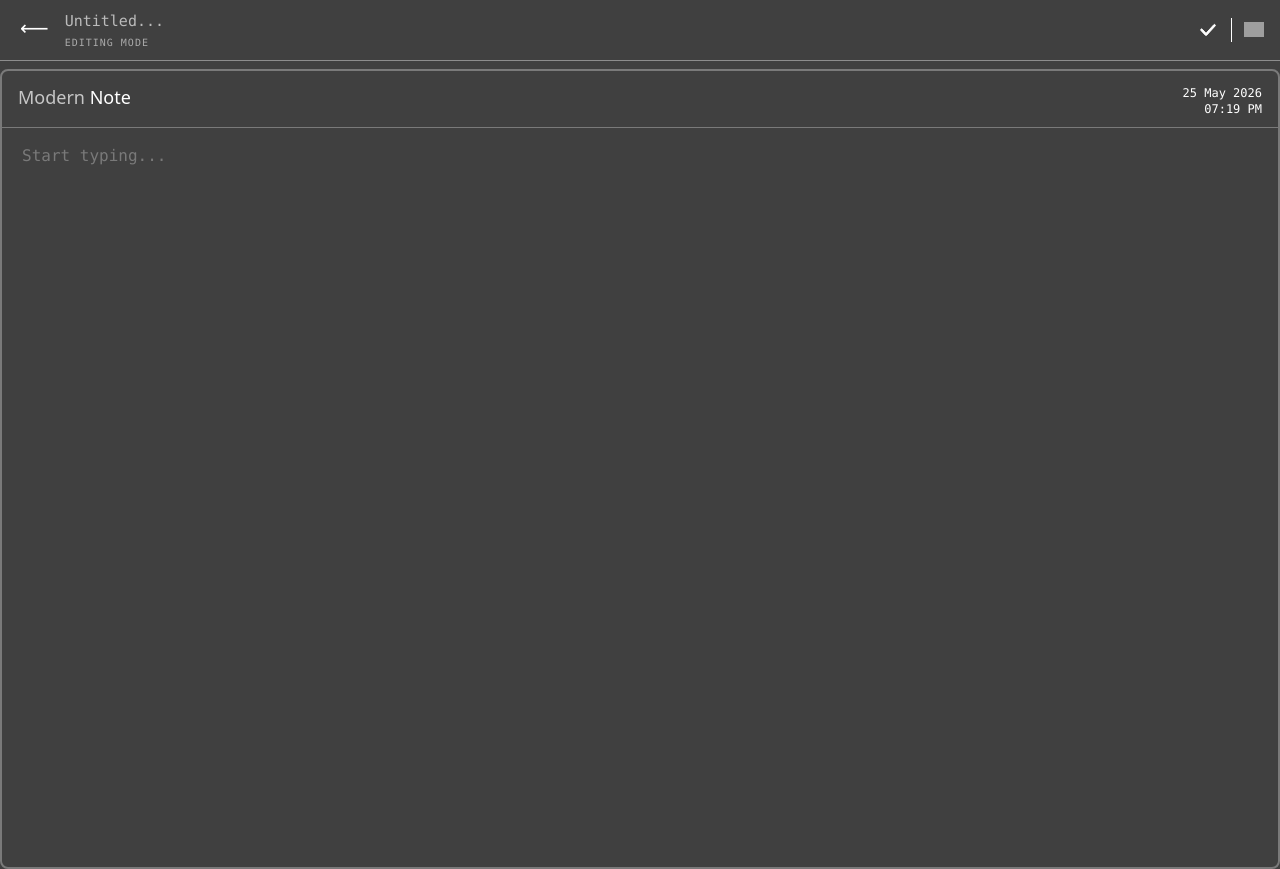
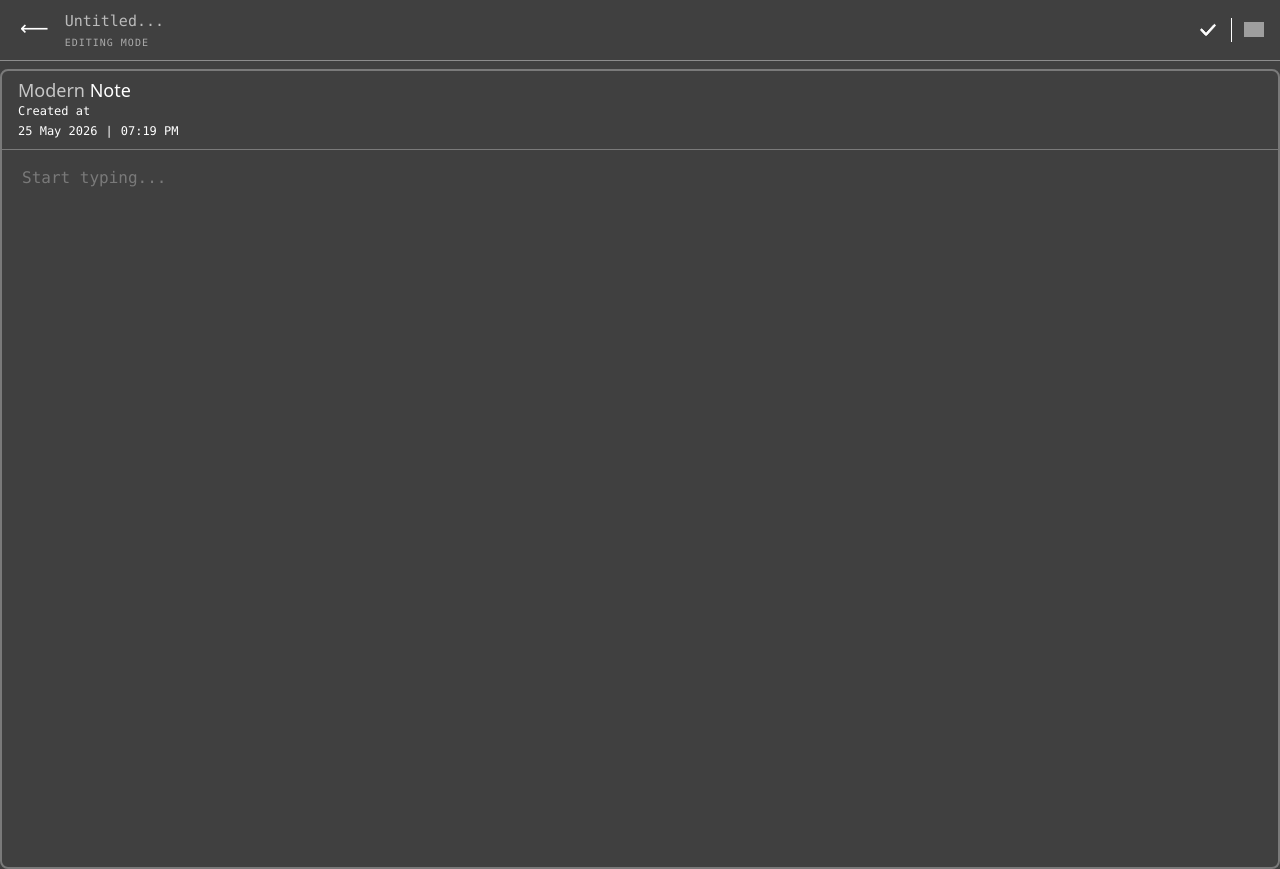
Before and after one commit to yokalai-backend/modern-notes-fe, a Next.js app: page /editing in a window 1280 px wide. Built offline with nearby package versions, Linux system fonts and the light colour scheme; grey boxes are pictures that could not be loaded.

Commit message:
feat: add sorting feature and some ref

```diff
--- a/app/(routes)/menu/page.tsx
+++ b/app/(routes)/menu/page.tsx
@@ -8,7 +8,8 @@ import Notes from "@/app/components/menu/Notes";
 import OpenSearchBar from "@/app/components/menu/OpenSearchBar";
 import SearchNotes from "@/app/components/menu/SearchNotes";
 import useInput from "@/app/hooks/useInput";
-import { CurrentPositionProps } from "@/app/types/menu";
+import { NoteProps } from "@/app/types/global";
+import { CurrentPositionProps, SortingBy } from "@/app/types/menu";
 
 import { useRouter } from "next/navigation";
 import { useEffect, useRef, useState } from "react";
@@ -16,6 +17,8 @@ import { useEffect, useRef, useState } from "react";
 export default function Page() {
   const router = useRouter();
   const [currPosition, setCurrPosition] = useState<CurrentPositionProps>();
+  const [sortedBy, setSortedBy] = useState<SortingBy>("last created at");
+  const [notes, setNotes] = useState<NoteProps[]>([]);
 
   const search = useInput();
   const searchRef = useRef<HTMLTextAreaElement>(null);
@@ -37,8 +40,18 @@ export default function Page() {
     <>
       <main className="bg-black/75 min-h-screen font-mono">
         <Header />
-        <Filter />
-        <Notes router={router} currPosition={currPosition} search={search} />
+        <Filter
+          setNotes={setNotes}
+          sortedBy={sortedBy!}
+          setSortedBy={setSortedBy}
+        />
+        <Notes
+          router={router}
+          currPosition={currPosition}
+          search={search}
+          notes={notes}
+          setNotes={setNotes}
+        />
         {currPosition !== "search" && <AddNotes router={router} />}
         {!isSearch && (
           <Footer
--- a/app/components/editing/EditingArea.tsx
+++ b/app/components/editing/EditingArea.tsx
@@ -39,24 +39,28 @@ export default function EditingArea({
       )}
 
       <div className="flex items-center justify-between px-4 py-2.5 border-b border-white/30">
-        <div>
+        <div className="w-full">
           <h2 className="text-lg leading-none mb-1">
             <span className="text-white/70">Modern</span>{" "}
             <span className="text-white">Note</span>
           </h2>
 
-          {lsdate && (
+          <div className="flex justify-between">
+            {lsdate && (
+              <div className="text-xs font-mono text-white flex flex-col gap-1">
+                <p>Last updated</p>
+                <div className="flex gap-2">
+                  <p>{lsdate}</p> |<p>{lstime}</p>
+                </div>
+              </div>
+            )}
             <div className="text-xs font-mono text-white flex flex-col gap-1">
-              <p>Last updated</p>
+              <p>Created at</p>
               <div className="flex gap-2">
-                <p>{lsdate}</p> |<p>{lstime}</p>
+                <p>{formatted}</p> |<p>{time}</p>
               </div>
             </div>
-          )}
-        </div>
-        <div className="text-white text-xs font-mono mt-1">
-          <p>{formatted}</p>
-          <p className="text-right">{time}</p>
+          </div>
         </div>
       </div>
 
--- a/app/components/menu/Filter.tsx
+++ b/app/components/menu/Filter.tsx
@@ -1,9 +1,34 @@
-export default function Filter() {
+import sortedBySpecificFilter from "@/app/fragments/menu/sorted.by";
+import { NoteProps } from "@/app/types/global";
+import { SortingBy } from "@/app/types/menu";
+import { Dispatch, SetStateAction, useState } from "react";
+import SortMenu from "./SortMenu";
+
+export default function Filter({
+  sortedBy,
+  setSortedBy,
+  setNotes,
+}: {
+  sortedBy: SortingBy;
+  setSortedBy: (con: SortingBy) => any;
+  setNotes: Dispatch<SetStateAction<NoteProps[]>>;
+}) {
+  const [isSort, setIsSort] = useState(false);
+
+  sortedBySpecificFilter(sortedBy, setNotes);
+
   return (
     <main>
-      <h3 className="text-center text-white text-sm font-semibold border border-white/40 rounded-lg mt-1 py-2 shadow-lg">
-        Sorting by <span className="text-white/80">last modified</span>
+      <div
+        onClick={() => setIsSort((p: any) => !p)}
+        className="fixed w-full bg-black text-white px-2 py-1.5 rounded-2xl opacity-0"
+      >
+        Touch area
+      </div>
+      <h3 className="text-center text-white text-sm font-semibold border border-white/40 rounded-lg mt-1 py-2 shadow-lg select-none">
+        Sorting by <span className="text-white/80">{sortedBy}</span>
       </h3>
+      {isSort && <SortMenu sortedBy={sortedBy} setSortedBy={setSortedBy} />}
     </main>
   );
 }
--- a/app/components/menu/Notes.tsx
+++ b/app/components/menu/Notes.tsx
@@ -3,9 +3,21 @@ import getNotesFromLocalStorage from "@/app/fragments/menu/get.notes.local";
 import { NoteProps } from "@/app/types/global";
 import { useState } from "react";
 import Note from "./Note";
+import { CurrentPositionProps } from "@/app/types/menu";
 
-export default function Notes({ router, currPosition, search }: any) {
-  const [notes, setNotes] = useState<NoteProps[]>([]);
+export default function Notes({
+  router,
+  currPosition,
+  search,
+  notes,
+  setNotes,
+}: {
+  router: any;
+  currPosition: CurrentPositionProps | undefined;
+  search: any;
+  notes: NoteProps[];
+  setNotes: (nts: NoteProps[]) => any;
+}) {
   const [filtered, setFiltered] = useState<NoteProps[]>([]);
 
   getNotesFromLocalStorage(setNotes);
@@ -26,7 +38,7 @@ export default function Notes({ router, currPosition, search }: any) {
 
   return (
     <main className={`px-1 ${currPosition === "search" ? "pb-40" : ""}`}>
-      <section className={currentNotesView(currPosition)}>
+      <section className={currentNotesView(currPosition!)}>
         {displayNotes.map((e) => (
           <Note
             key={e.id}
@@ -37,7 +49,7 @@ export default function Notes({ router, currPosition, search }: any) {
             notes={e.notes}
             router={router}
             setNotes={setNotes}
-            currPosition={currPosition}
+            currPosition={currPosition!}
           />
         ))}
       </section>
--- /dev/null
+++ b/app/components/menu/SortMenu.tsx
@@ -0,0 +1,40 @@
+import { SortingBy } from "@/app/types/menu";
+
+export default function SortMenu({
+  sortedBy,
+  setSortedBy,
+}: {
+  sortedBy: SortingBy;
+  setSortedBy: (con: SortingBy) => any;
+}) {
+  const buttons = [
+    "last created at",
+    "last modified",
+    "longest",
+    "shortest",
+    "alphabetically",
+  ];
+
+  function isSortingByMe(e: SortingBy) {
+    if (sortedBy === e) {
+      return "bg-blue-900 text-gray-200";
+    }
+    return "bg-gray-600/60";
+  }
+
+  return (
+    <main className="flex justify-center items-center">
+      <div className="flex flex-col gap-2 bg-linear-to-br from-zinc-700 to-gray-800 text-white w-full rounded-b-2xl items-center px-20 py-1">
+        {buttons.map((e, i) => (
+          <button
+            onClick={() => setSortedBy(e as SortingBy)}
+            key={i}
+            className={`${isSortingByMe(e as SortingBy)} rounded-2xl py-2 w-full transition active:scale-90`}
+          >
+            {e}
+          </button>
+        ))}
+      </div>
+    </main>
+  );
+}
--- a/app/fragments/editing/add.notes.local.ts
+++ b/app/fragments/editing/add.notes.local.ts
@@ -20,6 +20,7 @@ export default function addNotesToLocalStorage(
     title,
     date,
     time,
+    createdAt: date,
   };
 
   const myNotes = localStorage.getItem("mynotes");
@@ -34,7 +35,9 @@ export default function addNotesToLocalStorage(
   const parsed = JSON.parse(myNotes) as NoteProps[];
 
   if (editedId) {
-    const edit = parsed.map((e) => (e.id === editedId ? formatted : e));
+    const edit = parsed.map((e) =>
+      e.id === editedId ? { ...formatted, createdAt: e.createdAt } : e,
+    );
     localStorage.setItem("mynotes", JSON.stringify(edit));
     localStorage.setItem("editedId", editedId);
     toast.success("Current notes has been updated");
--- /dev/null
+++ b/app/fragments/menu/sorted.by.ts
@@ -0,0 +1,55 @@
+import { NoteProps } from "@/app/types/global";
+import { SortingBy } from "@/app/types/menu";
+import { Dispatch, SetStateAction, useEffect } from "react";
+
+export default function sortedBySpecificFilter(
+  sortedBy: SortingBy,
+  setNotes: Dispatch<SetStateAction<NoteProps[]>>,
+) {
+  return useEffect(() => {
+    if (sortedBy === "last created at") {
+      setNotes((p: NoteProps[]) =>
+        [...p].sort(
+          (a, b) =>
+            new Date(b.createdAt).getTime() - new Date(a.createdAt).getTime(),
+        ),
+      );
+    }
+
+    if (sortedBy === "last modified") {
+      function timeToMinutes(time: string) {
+        const [timePart, period] = time.split(" ");
+        let [hours, minutes] = timePart.split(":").map(Number);
+
+        if (period === "AM" && hours === 12) hours = 0;
+        if (period === "PM" && hours !== 12) hours += 12;
+
+        return hours * 60 + minutes;
+      }
+
+      setNotes((p: NoteProps[]) =>
+        [...p].sort(
+          (a, b) => timeToMinutes(b.time) - timeToMinutes(a.time), // fix ini
+        ),
+      );
+    }
+
+    if (sortedBy === "longest") {
+      setNotes((p: NoteProps[]) =>
+        [...p].sort((a, b) => b.notes.length - a.notes.length),
+      );
+    }
+
+    if (sortedBy === "shortest") {
+      setNotes((p: NoteProps[]) =>
+        [...p].sort((a, b) => a.notes.length - b.notes.length),
+      );
+    }
+
+    if (sortedBy === "alphabetically") {
+      setNotes((p: NoteProps[]) =>
+        [...p].sort((a, b) => a.title.localeCompare(b.title)),
+      );
+    }
+  }, [sortedBy]);
+}
--- a/app/types/global.tsx
+++ b/app/types/global.tsx
@@ -4,4 +4,5 @@ export type NoteProps = {
   title: string;
   date: string;
   time: string;
+  createdAt: string;
 };
--- a/app/types/menu.ts
+++ b/app/types/menu.ts
@@ -1 +1,8 @@
 export type CurrentPositionProps = "notes" | "grid" | "search" | "setting";
+
+export type SortingBy =
+  | "last created at"
+  | "last modified"
+  | "shortest"
+  | "longest"
+  | "alphabetically";
```
